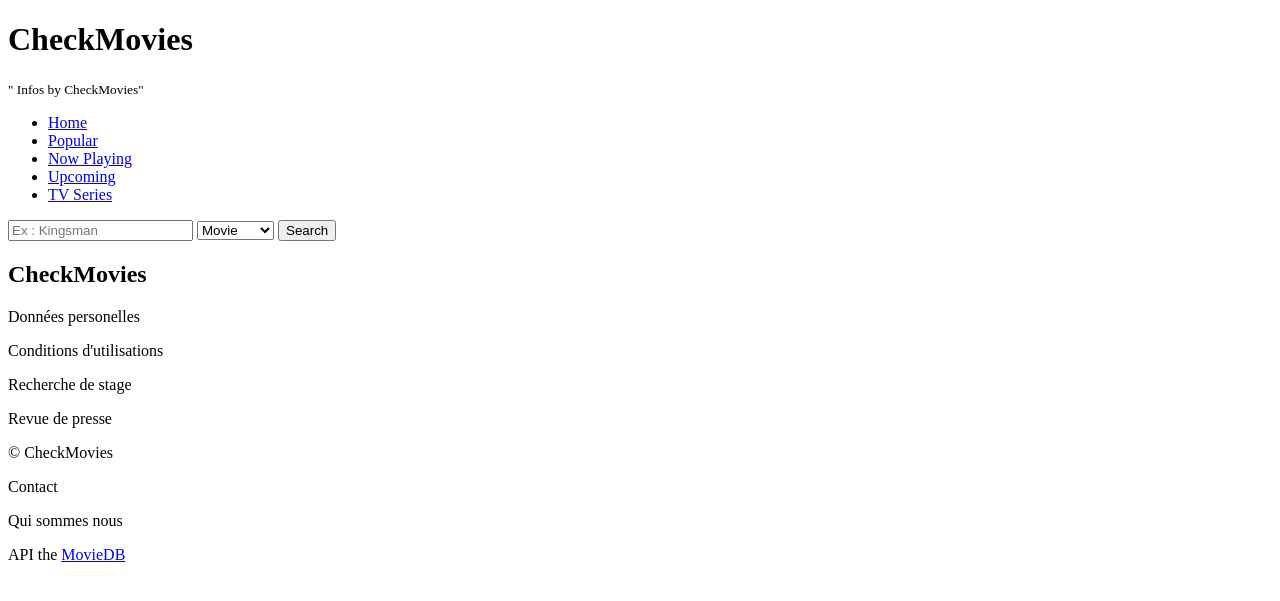
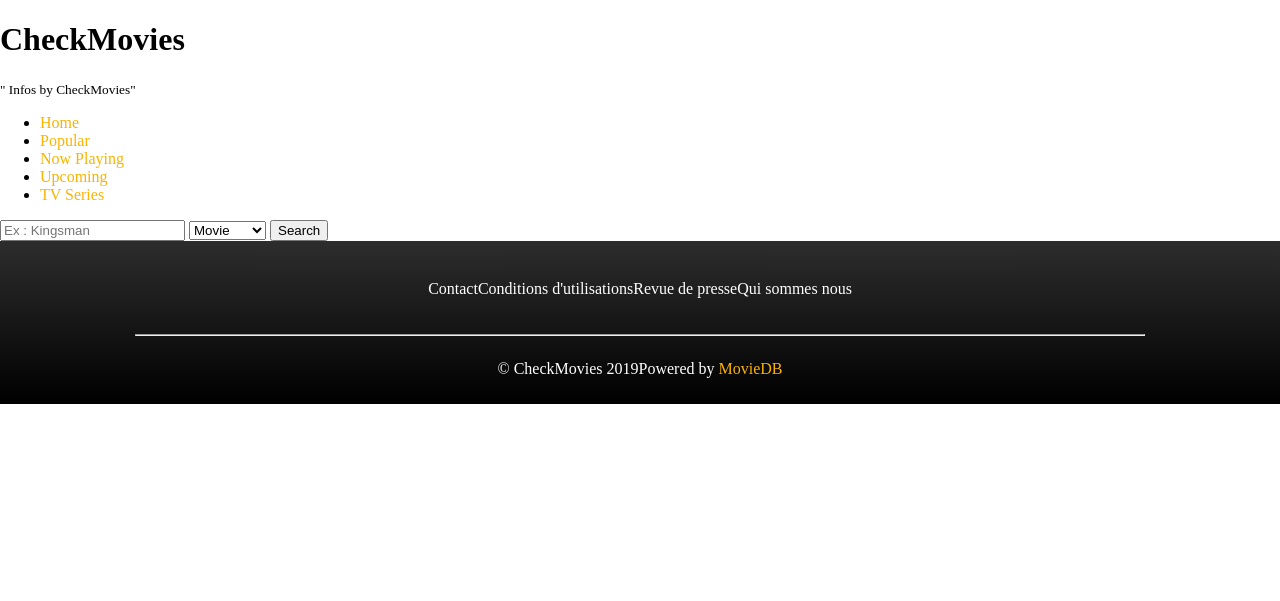
Before and after one commit to gaetanavez19/Semaine_Back, a PHP site: page /index.php in a window 1280 px wide. Shown: the top 601 px of the page. Run offline with PHP 8.4, Linux system fonts and the light colour scheme.

Commit message:
footer v1

```diff
--- a/footer.php
+++ b/footer.php
@@ -1,11 +1,21 @@
-          <h2><?php echo $sitename ?></h3>
-          <p>Données personelles</p>
-          <p>Conditions d'utilisations</p>
-          <p>Recherche de stage</p>
-          <p>Revue de presse</p>
-          <p>© CheckMovies</p>
-          <p>Contact</p>
-          <p>Qui sommes nous</p>
-          <p>API the <a href="https://developers.themoviedb.org/3">MovieDB</a></p> </p>
+<link rel="stylesheet" href="./style/footer.css">
+  <body>
+    <footer>
+      <div class="container">
+        <div class="container2">
+          <div class="text">
+            <p>Contact</p>
+            <p>Conditions d'utilisations</p>
+            <p>Revue de presse</p>
+            <p>Qui sommes nous</p>
+          </div>
+        <hr width=80%>
+        <div class="mention">
+          <p>© CheckMovies 2019 </p>
+          <p>Powered by <a href="https://developers.themoviedb.org/3">MovieDB</a></p> </p>
+        </div>
+        </div>
+      </div>
+    </footer>
   </body>
 </html>
--- /dev/null
+++ b/style/footer.css
@@ -0,0 +1,49 @@
+body
+{
+    margin:0;
+    margin-bottom: 0%;
+}
+
+.container
+{
+    background: linear-gradient(#2d2d2d, #000000);
+    margin:0px;
+    padding:10px;
+    left:0;
+    right:0;
+}
+
+.container2
+{
+    display: inline-block;
+    justify-items: center;
+    width: 100%;
+    height:auto;
+
+}
+.text
+{
+    padding:1vw;
+    display: flex;
+    flex-direction: row;
+    justify-content: space-around;
+    align-items: center;
+    color:white;
+    width:auto;
+}
+
+.mention
+{
+    width: 40vw;
+    display:flex;
+    width:auto;
+    justify-content: space-around;
+    justify-content: center;
+    color: white;
+}
+
+a
+{
+    color:#FAB301;
+    text-decoration: none;
+}
--- a/wishlist.php
+++ b/wishlist.php
@@ -31,7 +31,7 @@ h2
 <!-- ************************************************************************************************************ -->
 
 <?php
-    require '../database/database.php';
+    require './database/database.php';
 
 // Ajouter à la wishlist sur la base de données
 
```
Also changed, not shown: database/database.php (added, +25 -0 lines).
